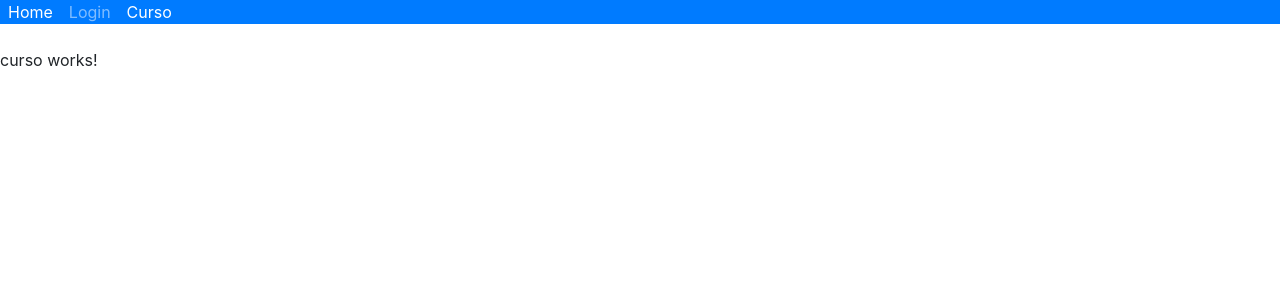
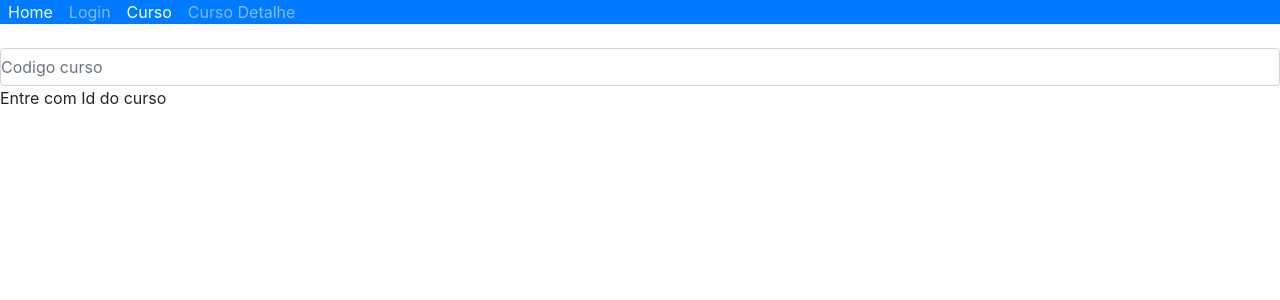
Before and after one commit to douglasribeiro/rotas, an Angular app: page /curso in a window 1280 px wide. Shown: the top 300 px of the page. Built offline with nearby package versions, Linux system fonts and the light colour scheme.

Commit message:
parametros de roteamento (53)

```diff
--- a/src/app/app.component.html
+++ b/src/app/app.component.html
@@ -9,9 +9,13 @@
     <li class="nav-item">
       <a routerLinkActive="active" routerLink="/curso" class="nav-link" >Curso</a>
     </li>
+    <li class="nav-item">
+      <a routerLinkActive="active" [routerLink]="['curso', idCurso.value]" class="nav-link" >Curso Detalhe</a>
+    </li>
   </ul>
 </nav>
 <br>
 <div class="container-fluid">
+  <input #idCurso type="text" class="form-control" placeholder="Codigo curso">
   <router-outlet></router-outlet>
 </div>
--- a/src/app/app.module.ts
+++ b/src/app/app.module.ts
@@ -6,13 +6,15 @@ import { HomeComponent } from './home/home.component';
 import { LoginComponent } from './login/login.component';
 import { CursoComponent } from './curso/curso.component';
 import { routing } from './app.routing';
+import { CursoDetalheComponent } from './curso-detalhe/curso-detalhe.component';
 
 @NgModule({
   declarations: [
     AppComponent,
     HomeComponent,
     LoginComponent,
-    CursoComponent
+    CursoComponent,
+    CursoDetalheComponent
   ],
   imports: [
     BrowserModule,
--- a/src/app/app.routing.ts
+++ b/src/app/app.routing.ts
@@ -4,10 +4,12 @@ import { Routes, RouterModule } from '@angular/router';
 import { HomeComponent } from './home/home.component';
 import { LoginComponent } from './login/login.component';
 import { CursoComponent } from './curso/curso.component';
+import { CursoDetalheComponent } from './curso-detalhe/curso-detalhe.component';
 
 
 const APP_ROUTES: Routes = [
   { path: 'curso', component: CursoComponent },
+  { path: 'curso/:id', component: CursoDetalheComponent },
   { path: 'login', component: LoginComponent },
   { path: '', component: HomeComponent }
 ]
--- /dev/null
+++ b/src/app/curso-detalhe/curso-detalhe.component.html
@@ -0,0 +1 @@
+<p>{{ id }}</p>
--- /dev/null
+++ b/src/app/curso-detalhe/curso-detalhe.component.ts
@@ -0,0 +1,20 @@
+import { Component, OnInit } from '@angular/core';
+import { ActivatedRoute } from '@angular/router';
+
+@Component({
+  selector: 'app-curso-detalhe',
+  templateUrl: './curso-detalhe.component.html',
+  styleUrls: ['./curso-detalhe.component.css']
+})
+export class CursoDetalheComponent implements OnInit {
+
+  id: string;
+
+  constructor(private route: ActivatedRoute) {
+    this.id = route.snapshot.params['id'];
+   }
+
+  ngOnInit(): void {
+  }
+
+}
--- a/src/app/curso/curso.component.html
+++ b/src/app/curso/curso.component.html
@@ -1 +1,3 @@
-<p>curso works!</p>
+<p>Entre com Id do curso</p>
+
+<!--input #idCurso type="text" class="form-control" placeholder="Codigo curso"-->
```
Also changed, not shown: src/app/curso-detalhe/curso-detalhe.component.css (added), 1 other file (tests, documents, lock files or other folders).
